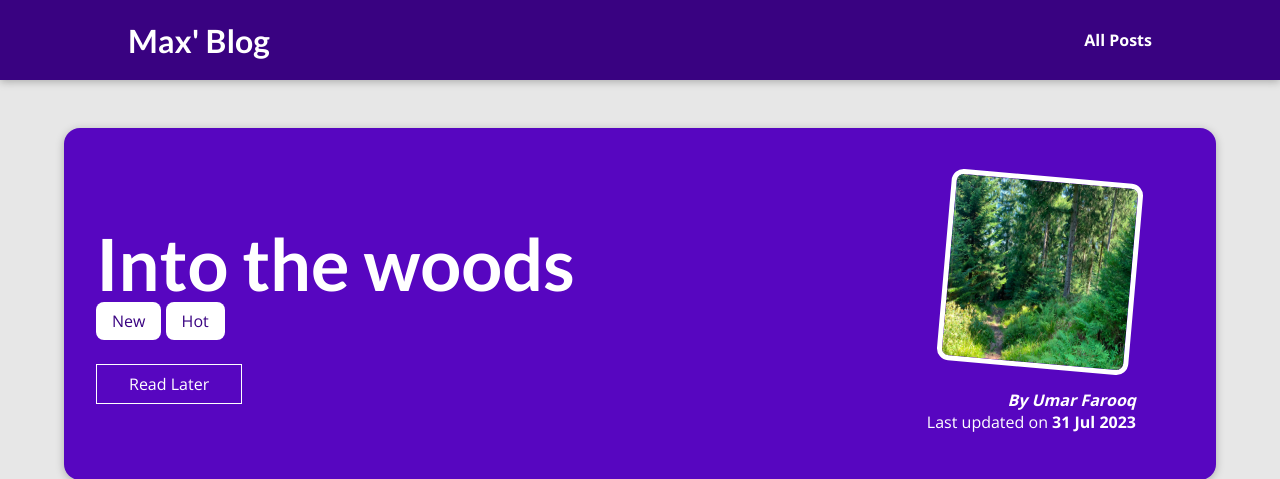
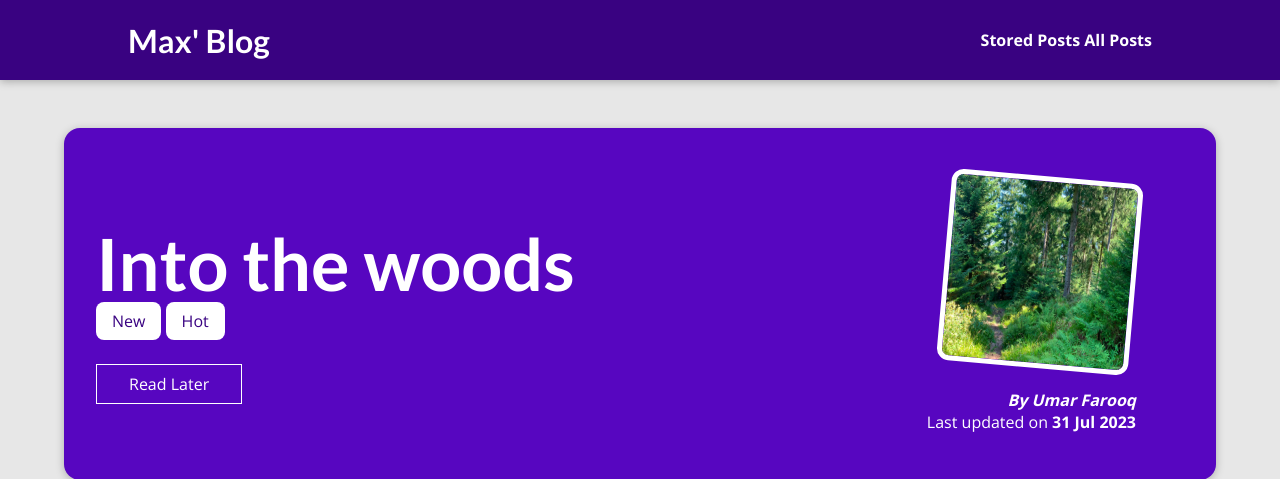
Before and after one commit to Umar-Mughal/Django-Teaching, a Django app: a page that uses my_site/templates/base.html in a window 1280 px wide. Shown: the top 479 px of the page. Run offline with Django 4.2, Linux system fonts and the light colour scheme; data comes from the database, SQL or seed files in the repository; both versions use the stored data as it was after the commit.

Commit message:
Managing Read Later Via Session

```diff
--- a/my_site/blog/views.py
+++ b/my_site/blog/views.py
@@ -62,5 +62,28 @@ class SinglePostView(View):
         return render(request, "blog/post-detail.html", context)
 
 class ReadLaterView(View):
+
+    def get(self, request):
+        stored_posts = request.session.get("stored_posts")
+        context = {}
+        if stored_posts is None or len(stored_posts) == 0:
+            context['posts'] = []
+            context['has_posts'] = False
+        else:
+            posts = Post.objects.filter(id__in=stored_posts)
+            context['posts'] = posts
+            context['has_posts'] = True
+
+        return render(request, "blog/stored-posts.html", context)
     def post(self, request):
-        pass
+        stored_posts = request.session.get("stored_posts")
+        if stored_posts is None:
+            stored_posts = []
+
+        post_id = int(request.POST['post_id'])
+
+        if post_id not in stored_posts:
+            stored_posts.append(post_id)
+            request.session['stored_posts'] = stored_posts
+
+        return HttpResponseRedirect("/")
--- a/my_site/templates/base.html
+++ b/my_site/templates/base.html
@@ -14,6 +14,7 @@
     <header id="main-navigation">
       <h1><a href="{% url 'starting-page' %}">Max' Blog</a></h1>
       <nav>
+        <a href="{% url 'read-later' %}">Stored Posts</a>
         <a href="{% url 'posts-page' %}">All Posts</a>
       </nav>
     </header>
```
Also changed, not shown: my_site/blog/templates/blog/stored-posts.html (added, +18 -0 lines), my_site/db.sqlite3.
